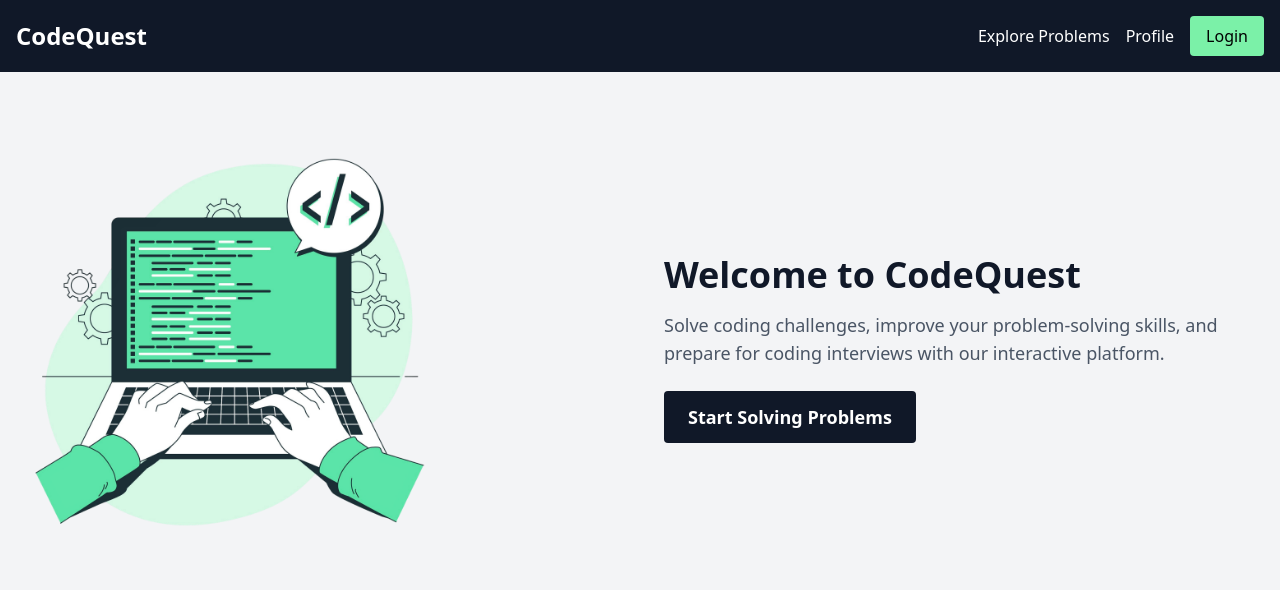
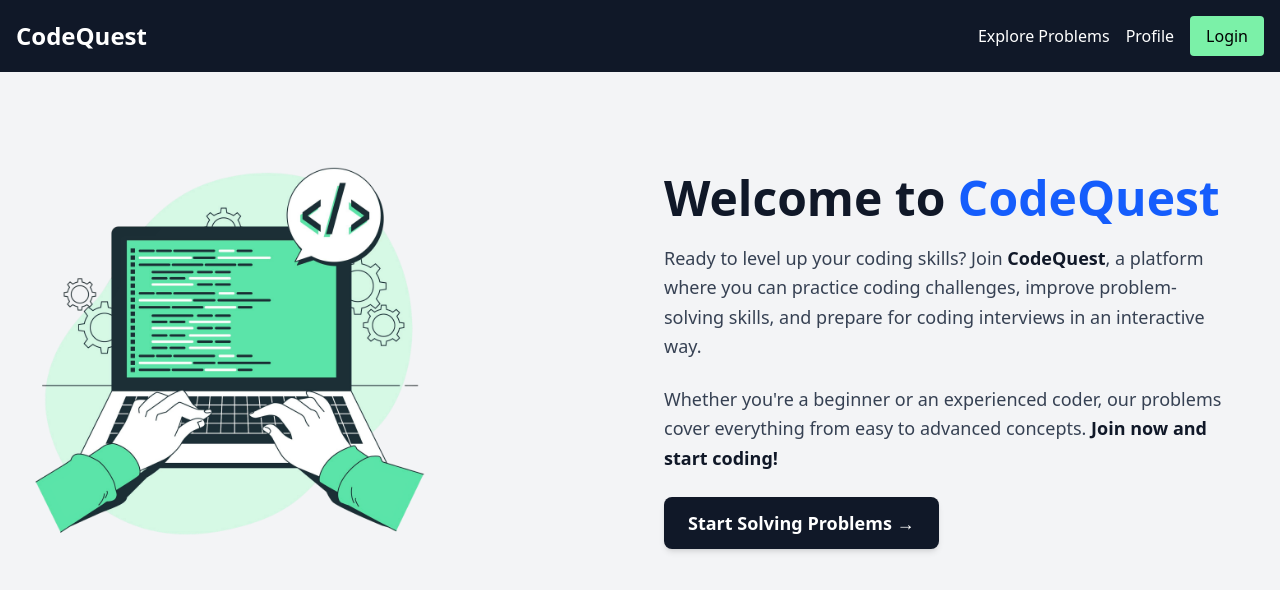
Before and after one commit to drishtigoel083/CodeQuest, a React (Vite) app in the folder Frontend/: page / in a window 1280 px wide. Shown: the top 590 px of the page. Built offline with nearby package versions, Linux system fonts and the light colour scheme.

Commit message:
Home Page modify

```diff
--- a/Frontend/pages/HomePage.jsx
+++ b/Frontend/pages/HomePage.jsx
@@ -1,27 +1,37 @@
 import Navbar from "../components/Navbar";
 import { Link } from "react-router-dom";
 import editorImage from "../src/assets/Frontimage.png.png";
-
 
 const HomePage = () => {
   return (
     <div className="bg-gray-100 min-h-screen">
       <Navbar />
+
+
       <div className="container mx-auto flex flex-col md:flex-row items-center justify-between mt-12 p-6">
 
-        <div className="md: w-1/3">
-          <img src={editorImage} alt="Code Editor" className="rounded-lg" />
+        <div className="md:w-1/3 flex justify-center">
+          <img src={editorImage} alt="Code Editor" className="rounded-lg w-80 md:w-full" />
         </div>
 
+        <div className="md:w-1/2 text-center md:text-left p-6">
+          <h1 className="text-5xl font-extrabold text-gray-900 mb-4 leading-tight">
+            Welcome to <span className="text-blue-600">CodeQuest</span>
+          </h1>
 
-        <div className="md:w-1/2 text-center md:text-left p-6">
-          <h1 className="text-4xl font-bold text-gray-900 mb-4">Welcome to CodeQuest</h1>
-          <p className="text-gray-600 text-lg mb-6">
-            Solve coding challenges, improve your problem-solving skills, and prepare for coding interviews with our interactive platform.
+          <p className="text-gray-700 text-lg mb-6 leading-relaxed">
+            Ready to level up your coding skills? Join <span className="font-semibold text-gray-900">CodeQuest</span>,
+            a platform where you can practice coding challenges, improve problem-solving skills, and prepare for coding interviews in an interactive way.
           </p>
+
+          <p className="text-gray-700 text-lg mb-6 leading-relaxed">
+            Whether you're a beginner or an experienced coder, our problems cover everything from easy to advanced concepts.
+            <span className="text-gray-900 font-semibold"> Join now and start coding!</span>
+          </p>
+
           <Link to="/problems">
-            <button className="bg-gray-900 text-white px-6 py-3 rounded text-lg font-semibold">
-              Start Solving Problems
+            <button className="bg-gray-900 hover:bg-gray-800 transition-all text-white px-6 py-3 rounded-lg text-lg font-semibold shadow-md">
+              Start Solving Problems →
             </button>
           </Link>
         </div>
```
